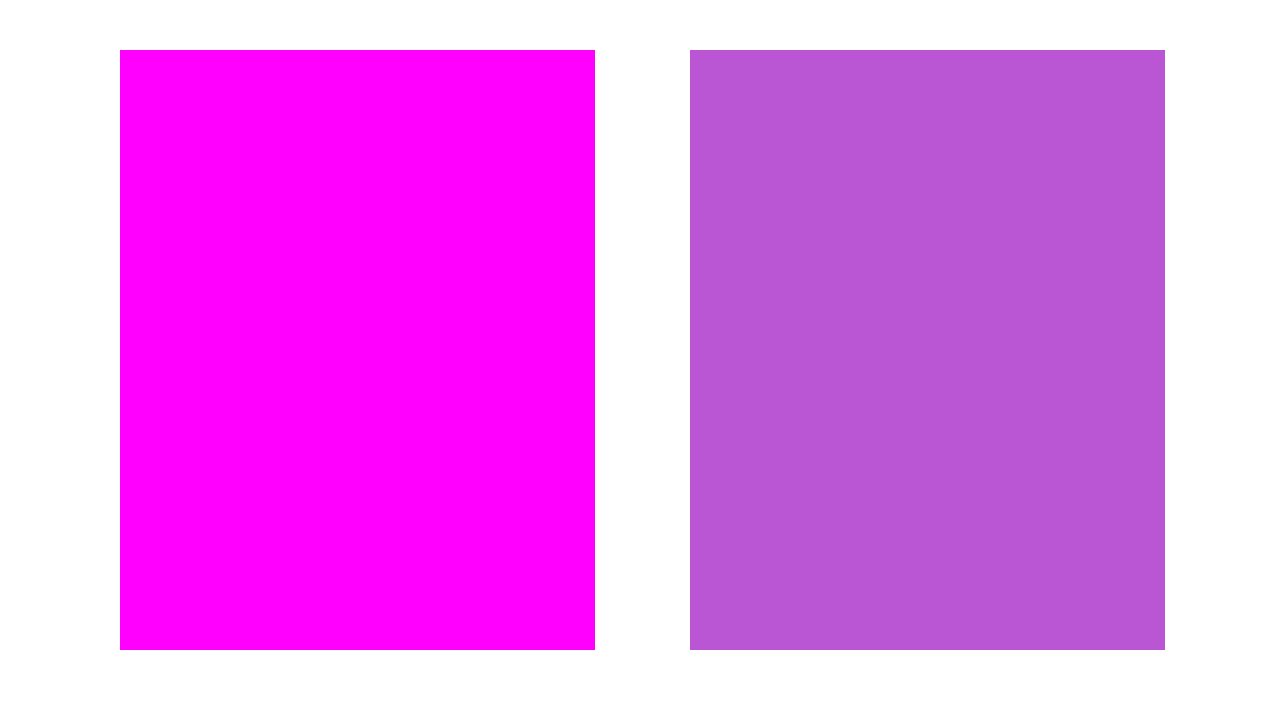
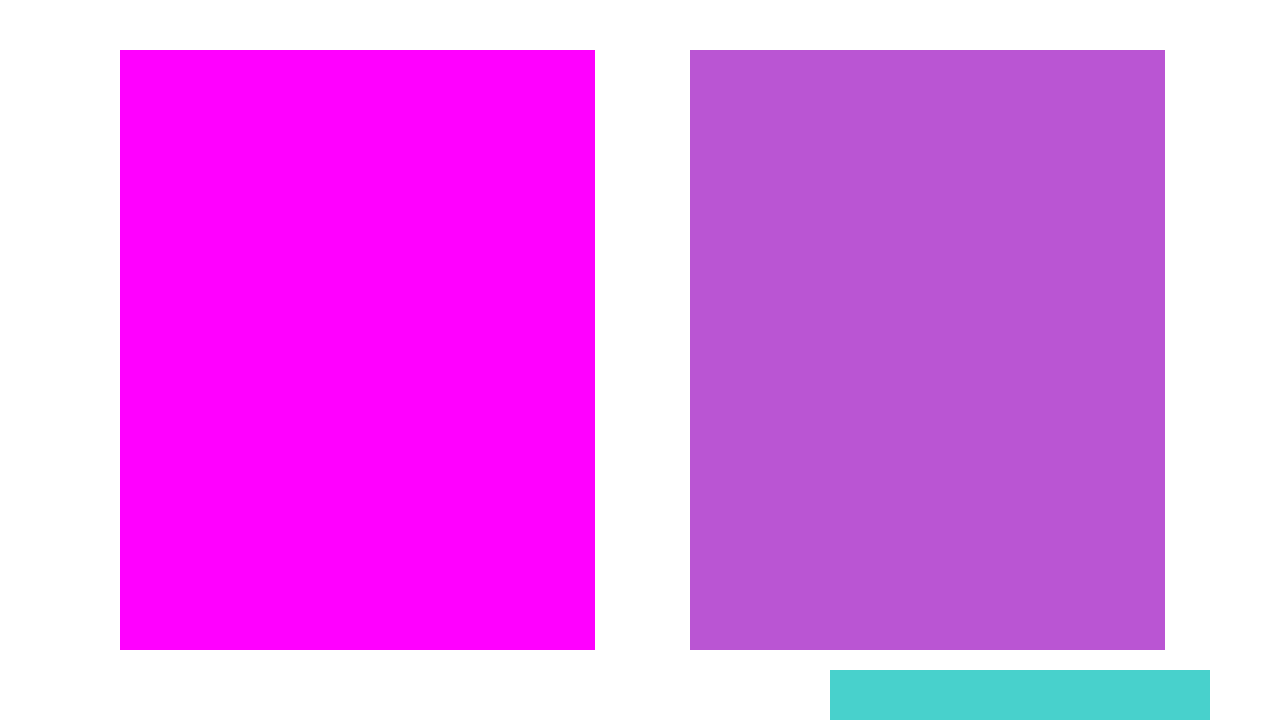
Before and after one commit to jenifferazevedo/J-Web-design-estudo, a plain HTML site: page curso-estudo.html in a window 1280 px wide. Shown: the part 1100-1820 px from the top of the page. Before the commit the page ends 1750 px from the top, so only its background shows below. Drawn offline with nearby package versions, Linux system fonts and the light colour scheme.

Commit message:
barra pesquisa - notícias

```diff
--- a/curso-estudo.html
+++ b/curso-estudo.html
@@ -65,7 +65,11 @@
                 <div class="col-lg-5" style="height: 600px; background:magenta; margin: 50px 0px 0px 50px"></div>
                 <div class="col-lg-5 offset-lg-1" style="height: 600px; background:mediumorchid; margin-top:50px"></div>
             </div>
+            <div class="row">
+                <div class="col-lg-4 offset-lg-8" style="height: 50px; background: mediumturquoise; margin-top: 20px"></div>
+            </div>
         </div>
+
 
 
 
```
